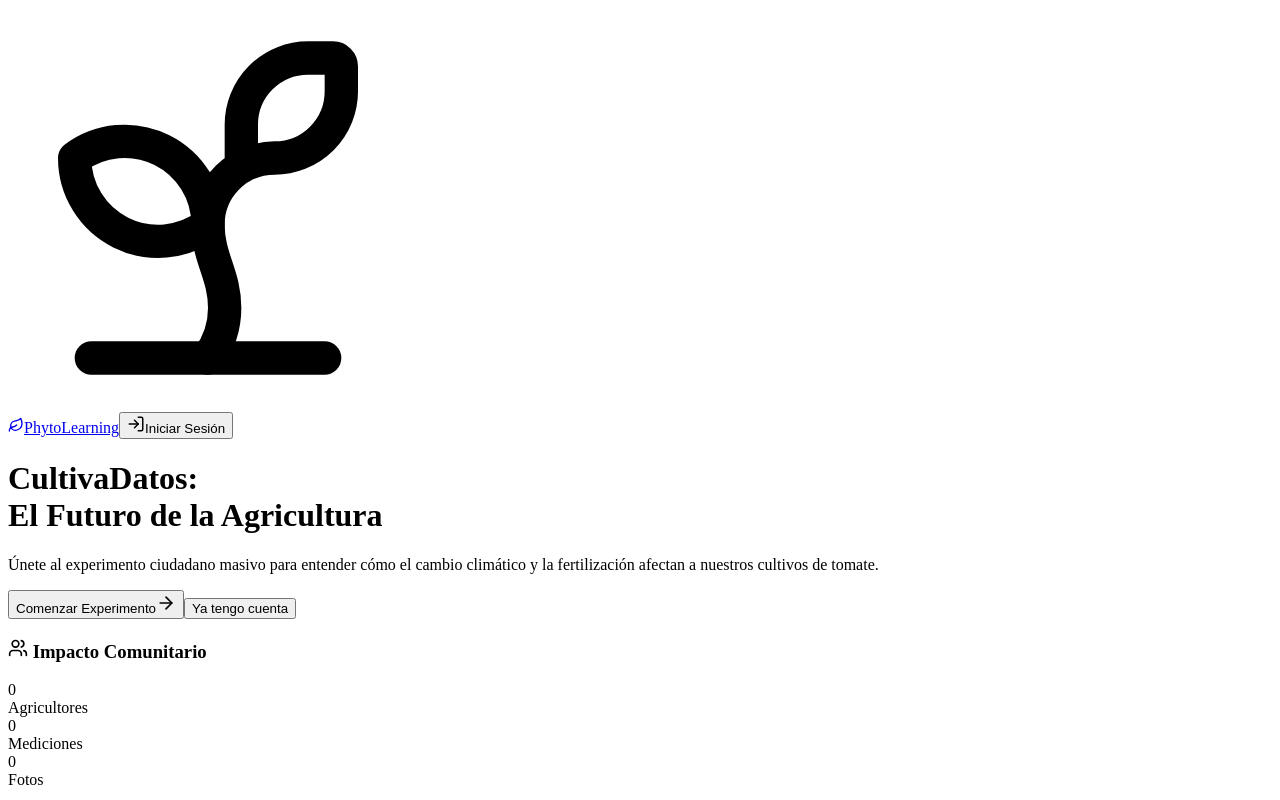
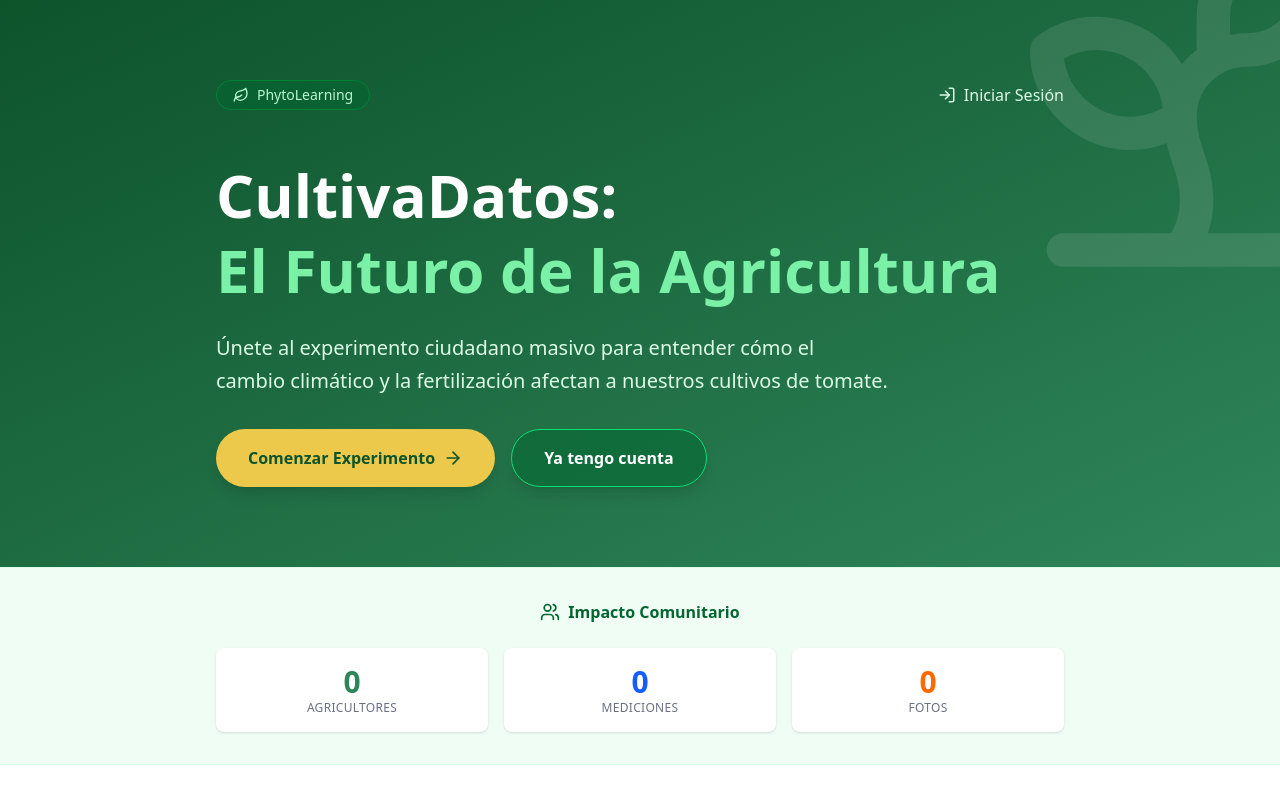
Before and after one commit to BIOLIMON/CDapp, a React (Vite) app: page / in a window 1280 px wide. Shown: the top 800 px of the page. Built offline with nearby package versions, Linux system fonts and the light colour scheme; no server answers.

Commit message:
fix: install Tailwind CSS v4 as build dependency
- Add @tailwindcss/vite plugin to vite.config.ts
- Create app.css with Tailwind import and custom theme colors
- Import app.css in index.tsx
- Fixes broken styles from CDN removal

```diff
--- /dev/null
+++ b/app.css
@@ -0,0 +1,8 @@
+@import "tailwindcss";
+
+/* Custom theme - matches the original CDN config */
+@theme {
+  --color-primary: #2F855A;
+  --color-secondary: #C6F6D5;
+  --color-accent: #ECC94B;
+}
--- a/index.tsx
+++ b/index.tsx
@@ -1,5 +1,6 @@
 import React from 'react';
 import ReactDOM from 'react-dom/client';
+import './app.css';
 import App from './App';
 import { AuthProvider } from './contexts/AuthContext';
 
--- a/package.json
+++ b/package.json
@@ -24,9 +24,11 @@
     "xlsx": "^0.18.5"
   },
   "devDependencies": {
+    "@tailwindcss/vite": "^4.1.18",
     "@types/node": "^22.14.0",
     "@vitejs/plugin-react": "^5.0.0",
     "supabase": "^2.76.9",
+    "tailwindcss": "^4.1.18",
     "typescript": "~5.8.2",
     "vite": "^6.2.0"
   }
--- a/vite.config.ts
+++ b/vite.config.ts
@@ -1,6 +1,7 @@
 import path from 'path';
 import { defineConfig, loadEnv } from 'vite';
 import react from '@vitejs/plugin-react';
+import tailwindcss from '@tailwindcss/vite';
 import { VitePWA } from 'vite-plugin-pwa';
 
 export default defineConfig(({ mode }) => {
@@ -11,6 +12,7 @@ export default defineConfig(({ mode }) => {
       host: '0.0.0.0',
     },
     plugins: [
+      tailwindcss(),
       react(),
       VitePWA({
         registerType: 'autoUpdate',
```
Also changed, not shown: 1 other file (tests, documents, lock files or other folders).
